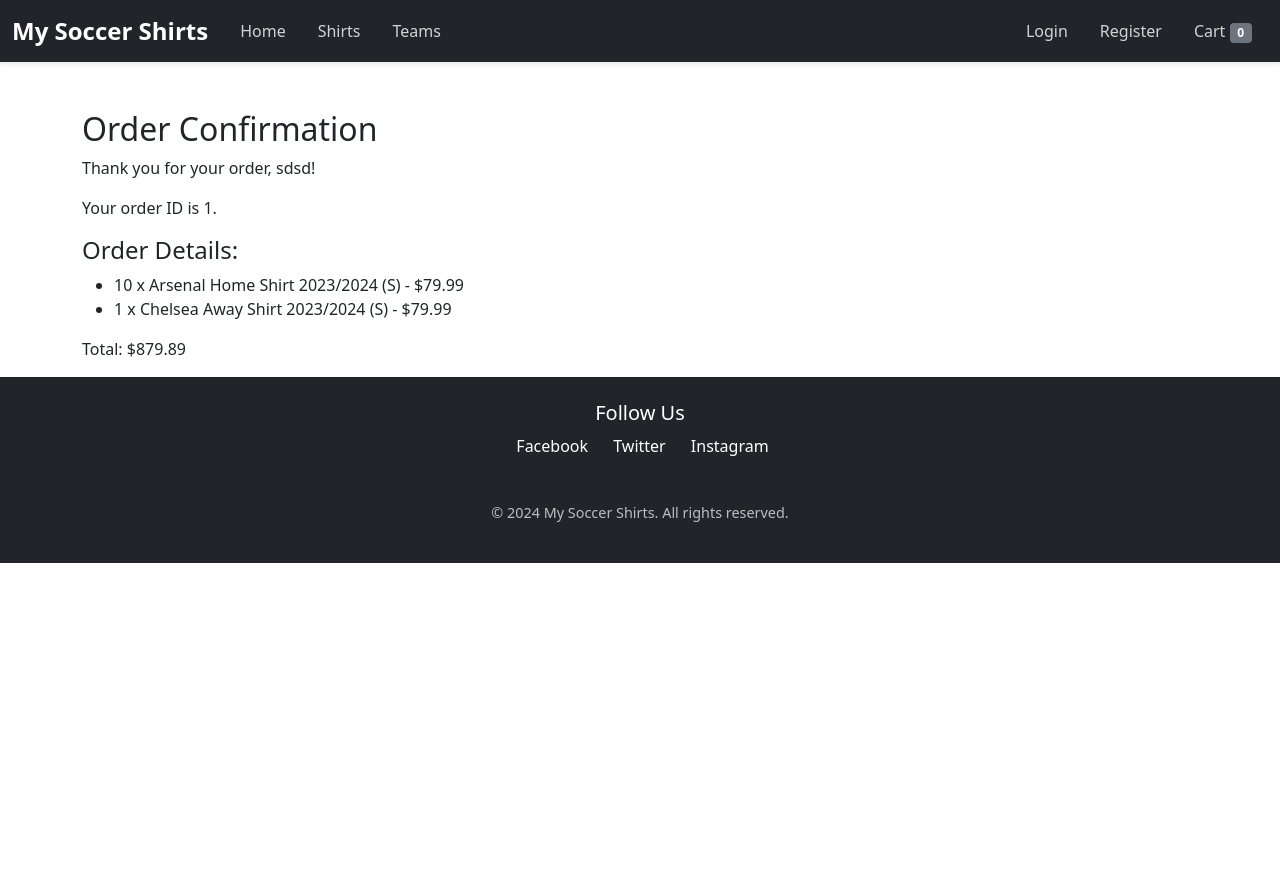
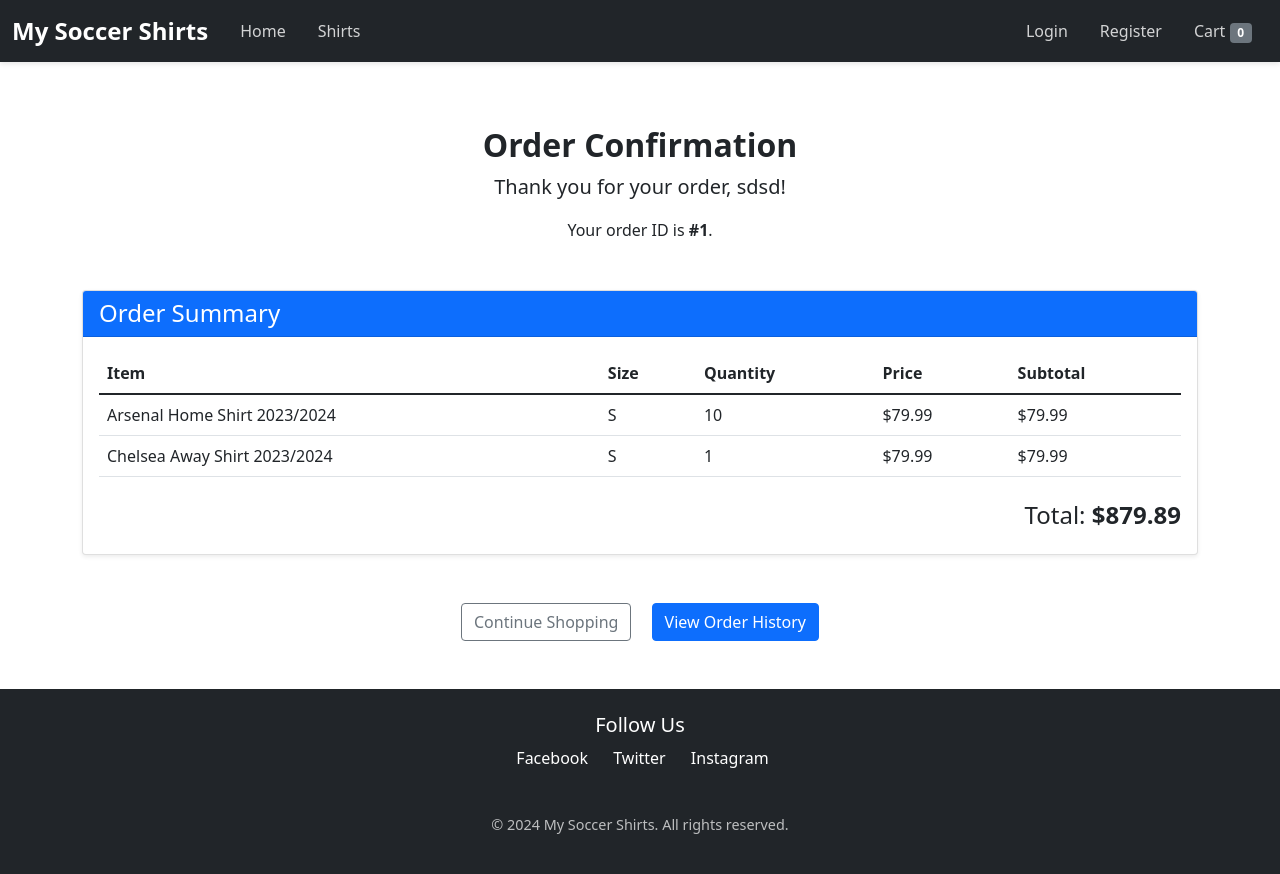
Before and after one commit to Richieon88/football-shirt-shop, a Django app: page /checkout/confirmation/1/ in a window 1280 px wide. Before the commit the page ends 563 px from the top, so only its background shows below. Run offline with Django 4.2, Linux system fonts and the light colour scheme; data comes from the database, SQL or seed files in the repository; data that the repository does not hold is empty.

Commit message:
improve the look of cart and checkout page

```diff
--- a/cart/templates/cart/cart_detail.html
+++ b/cart/templates/cart/cart_detail.html
@@ -5,7 +5,7 @@ Your Cart
 {% endblock %}
 
 {% block content %}
-<div class="container mt-4">
+<div class="container mt-4 mb-5">  <!-- Added mb-5 for more spacing at the bottom -->
     <h2 class="mb-4">Your Shopping Cart</h2>
 
     {% if cart.items.all %}
@@ -49,7 +49,7 @@ Your Cart
             <a href="{% url 'checkout:checkout' %}" class="btn btn-primary">Proceed to Checkout</a>
         </div>
     {% else %}
-        <div class="alert alert-warning" role="alert">
+        <div class="alert alert-warning mt-5" role="alert"> <!-- Added mt-5 for empty cart spacing -->
             Your cart is empty. <a href="{% url 'shirts:shirt_list' %}" class="alert-link">Browse shirts!</a>
         </div>
     {% endif %}
--- a/checkout/templates/checkout/order_confirmation.html
+++ b/checkout/templates/checkout/order_confirmation.html
@@ -1,16 +1,49 @@
 {% extends "base.html" %}
 
 {% block content %}
-<div class="container mt-5">
-    <h2>Order Confirmation</h2>
-    <p>Thank you for your order, {{ order.customer_name }}!</p>
-    <p>Your order ID is {{ order.id }}.</p>
-    <h4>Order Details:</h4>
-    <ul>
-        {% for item in order.items.all %}
-            <li>{{ item.quantity }} x {{ item.shirt.name }} ({{ item.size }}) - ${{ item.price }}</li>
-        {% endfor %}
-    </ul>
-    <p>Total: ${{ order.total_price }}</p>
+<div class="container mt-5 mb-5">
+    <div class="text-center mb-5">
+        <h2 class="fw-bold">Order Confirmation</h2>
+        <p class="lead">Thank you for your order, <strong>{{ order.customer_name }}</strong>!</p>
+        <p>Your order ID is <strong>#{{ order.id }}</strong>.</p>
+    </div>
+
+    <div class="card shadow-sm mb-5">
+        <div class="card-header bg-primary text-white">
+            <h4 class="mb-0">Order Summary</h4>
+        </div>
+        <div class="card-body">
+            <table class="table table-hover">
+                <thead>
+                    <tr>
+                        <th>Item</th>
+                        <th>Size</th>
+                        <th>Quantity</th>
+                        <th>Price</th>
+                        <th>Subtotal</th>
+                    </tr>
+                </thead>
+                <tbody>
+                    {% for item in order.items.all %}
+                        <tr>
+                            <td>{{ item.shirt.name }}</td>
+                            <td>{{ item.size }}</td>
+                            <td>{{ item.quantity }}</td>
+                            <td>${{ item.shirt.price }}</td>
+                            <td>${{ item.price|floatformat:2 }}</td>
+                        </tr>
+                    {% endfor %}
+                </tbody>
+            </table>
+            <div class="text-end mt-4">
+                <h4>Total: <strong>${{ order.total_price }}</strong></h4>
+            </div>
+        </div>
+    </div>
+
+    <div class="text-center mt-5 mb-5">
+        <a href="{% url 'shirts:shirt_list' %}" class="btn btn-outline-secondary me-3">Continue Shopping</a>
+        <a href="{% url 'checkout:order_history' %}" class="btn btn-primary">View Order History</a>
+    </div>
 </div>
 {% endblock %}
--- a/static/css/base.css
+++ b/static/css/base.css
@@ -14,17 +14,17 @@
     font-size: 1rem;
     font-weight: 500;
     transition: color 0.3s ease, background-color 0.3s ease;
-    padding: 0.5rem 1rem; /* Improved spacing */
+    padding: 0.5rem 1rem;
 }
 
 .navbar-dark .navbar-nav .nav-link:hover {
-    color: #ffd700; /* Gold-like hover effect */
-    background-color: rgba(255, 255, 255, 0.1); /* Light background on hover */
+    color: #ffd700;
+    background-color: rgba(255, 255, 255, 0.1);
 }
 
 .navbar-dark .navbar-nav .active {
     color: #fff;
-    background-color: #444; /* Highlight active page */
+    background-color: #444;
     border-radius: 0.25rem;
 }
 
@@ -68,15 +68,9 @@ footer .bi {
     margin-right: 5px;
 }
 
-body {
-    margin: 0; /* Remove default body margins */
-    padding: 0; /* Remove default body padding */
-    box-sizing: border-box;
-}
-
 /* Hero Section */
 .hero-section {
-    padding: 3rem 1rem; /* Reduced padding */
+    padding: 3rem 1rem;
     background: linear-gradient(
         to bottom,
         rgba(0, 0, 0, 0.5),
@@ -178,7 +172,30 @@ section h2, section h1 {
     font-weight: bold;
 }
 
-/* Media Queries */
+/* Sticky Footer (New Addition) */
+html, body {
+    height: 100%;
+    margin: 0;
+    padding: 0;
+}
+
+body {
+    display: flex;
+    flex-direction: column;
+}
+
+main {
+    flex: 1;
+    margin: 0;
+    padding: 0;
+}
+
+main > section:first-of-type {
+    margin-top: -1rem;  /* Adjust to eliminate any gap */
+    padding-top: 0;
+}
+
+/* Media Queries - Moved to the Bottom */
 @media (max-width: 768px) {
     .hero-section h1 {
         font-size: 2.5rem;
--- a/templates/base.html
+++ b/templates/base.html
@@ -4,7 +4,6 @@
     <meta charset="UTF-8">
     <meta name="viewport" content="width=device-width, initial-scale=1, shrink-to-fit=no">
     <title>{% block title %}My Soccer Shirts{% endblock %}</title>
-    <!-- Bootstrap CSS -->
     <link href="https://cdn.jsdelivr.net/npm/bootstrap@5.1.3/dist/css/bootstrap.min.css" rel="stylesheet">
 
     {% load static %}
@@ -12,7 +11,7 @@
 
     <link rel="stylesheet" href="{% static 'css/base.css' %}">
 </head>
-<body>
+<body class="d-flex flex-column min-vh-100">
     <nav class="navbar navbar-expand-lg navbar-dark bg-dark">
         <div class="container-fluid">
             <a class="navbar-brand" href="{% url 'home:index' %}">My Soccer Shirts</a>
@@ -26,9 +25,6 @@
                     </li>
                     <li class="nav-item">
                         <a class="nav-link {% if request.resolver_match.url_name == 'shirt_list' %}active{% endif %}" href="{% url 'shirts:shirt_list' %}">Shirts</a>
-                    </li>
-                    <li class="nav-item">
-                        <a class="nav-link {% if 'team=true' in request.GET.urlencode %}active{% endif %}" href="{% url 'shirts:shirt_list' %}?team=true">Teams</a>
                     </li>
                 </ul>
                 <ul class="navbar-nav ms-auto mb-2 mb-lg-0">
@@ -50,7 +46,6 @@
                             <a class="nav-link" href="{% url 'account_signup' %}">Register</a>
                         </li>
                     {% endif %}
-                    <!-- Cart Link -->
                     <li class="nav-item">
                         <a class="nav-link {% if request.resolver_match.url_name == 'cart_detail' %}active{% endif %}" href="{% url 'cart:cart_detail' %}">
                             Cart <span class="badge bg-secondary">{{ cart_items_count }}</span>
@@ -61,28 +56,28 @@
         </div>
     </nav>
 
-    <!-- Global Feedback Messages (e.g., login/logout feedback) -->
-    {% if messages %}
-        <div class="container mt-3">
+    <!-- Global Feedback Messages -->
+    <div class="container mt-3">
+        {% if messages %}
             <div class="alert alert-info alert-dismissible fade show" role="alert">
                 {% for message in messages %}
-                    {% if message.tags != 'newsletter' %} <!-- Exclude newsletter-specific messages -->
+                    {% if message.tags != 'newsletter' %}
                         <p>{{ message }}</p>
                     {% endif %}
                 {% endfor %}
                 <button type="button" class="btn-close" data-bs-dismiss="alert" aria-label="Close"></button>
             </div>
-        </div>
-    {% endif %}
+        {% endif %}
+    </div>
 
-    {% block content %}
-    {% endblock %}
+    <!-- Main Content Section -->
+    <main class="flex-shrink-0">
+        {% block content %}
+        {% endblock %}
+    </main>
 
-    <!-- Bootstrap Bundle with Popper -->
-    <script src="https://cdn.jsdelivr.net/npm/bootstrap@5.1.3/dist/js/bootstrap.bundle.min.js"></script>
-    {% block extra_js %}
-    {% endblock %}
-    <footer class="bg-dark text-white py-4">
+    <!-- Footer Section -->
+    <footer class="bg-dark text-white py-4 mt-auto">
         <div class="container">
             <div class="row">
                 <div class="col-md-12 text-center">
@@ -106,5 +101,8 @@
         </div>
     </footer>
 
+    <!-- Bootstrap Bundle with Popper -->
+    <script src="https://cdn.jsdelivr.net/npm/bootstrap@5.1.3/dist/js/bootstrap.bundle.min.js"></script>
+    {% block extra_js %}{% endblock %}
 </body>
 </html>
```
Also changed, not shown: other parts of static/css/base.css (+17 -17 lines), checkout/templates/checkout/checkout.html (+45 -14 lines), checkout/templates/checkout/order_history.html (+36 -11 lines), checkout/templates/checkout/payment.html (+12 -9 lines), football_shirt_shop/settings.py (+5 -2 lines), shirts/templates/shirts/shirt_detail.html (+12 -10 lines), shirts/templates/shirts/shirt_list.html (+19 -20 lines).
